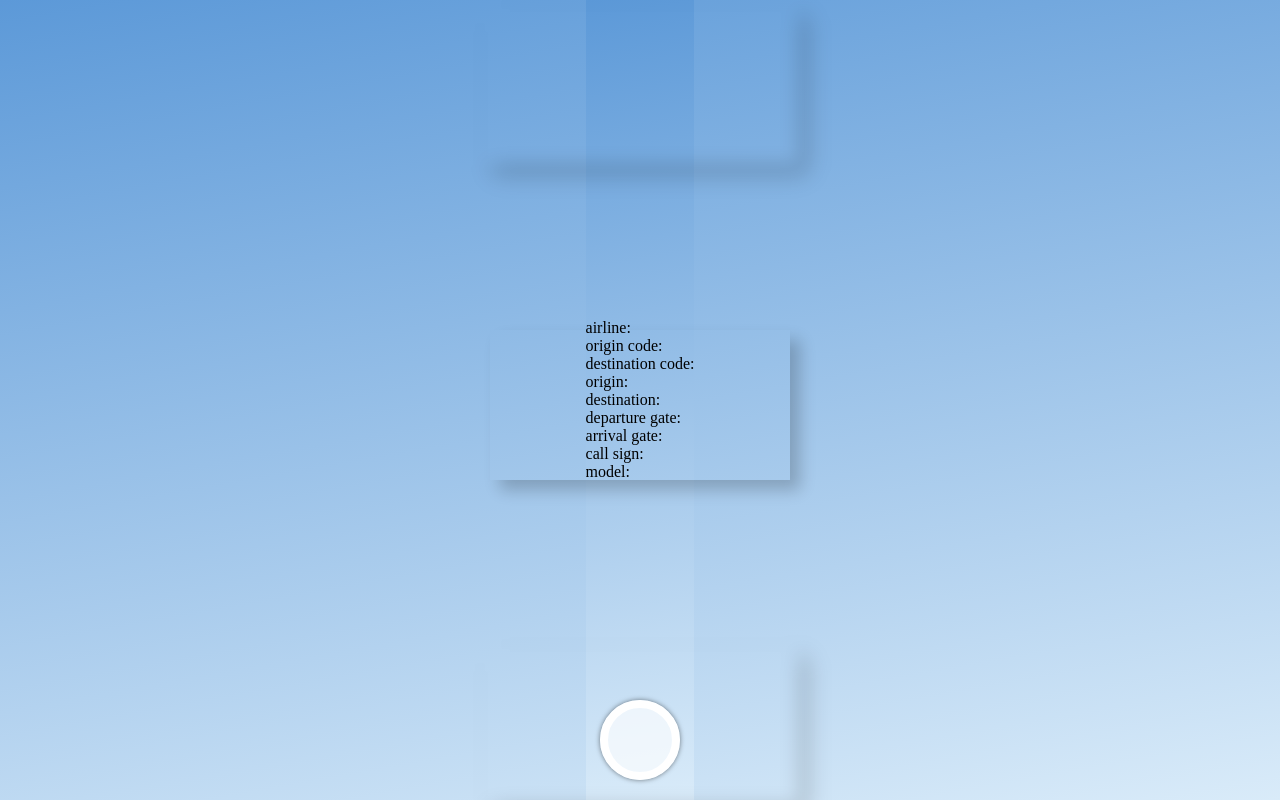
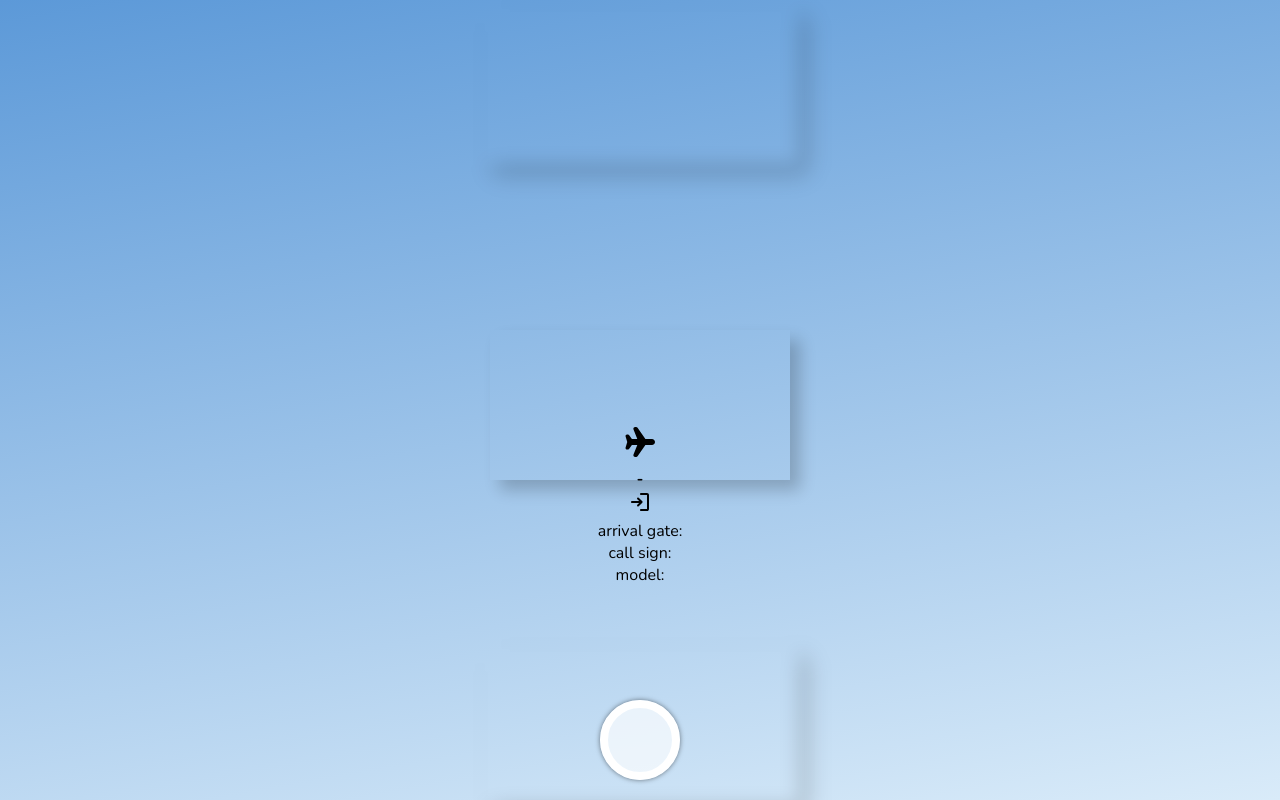
Before and after one commit to PolyPenguinDev/DataVisualization, a Flask app: page / in a window 1280 px wide. Run offline with Flask 3, Linux system fonts and the light colour scheme; some web fonts are replaced.

Commit message:
better info display

```diff
--- a/templates/index.html
+++ b/templates/index.html
@@ -4,16 +4,25 @@
     <meta charset="UTF-8">
     <meta name="viewport" content="width=device-width, initial-scale=1.0">
     <title>Camera Passthrough</title>
+    <link rel="preconnect" href="https://fonts.googleapis.com">
+    <link rel="preconnect" href="https://fonts.gstatic.com" crossorigin>
+    <link href="https://fonts.googleapis.com/css2?family=Geo:ital@0;1&family=Nunito:ital,wght@0,200..1000;1,200..1000&display=swap" rel="stylesheet">
     <style>
-        body, html {
+        html, body {
+            font-family: Nunito;
             display: flex;
             flex-direction: column;
             justify-content: center;
             align-items: center;
             height: 100%;
+            width: 100%;
             margin: 0;
             background-image: linear-gradient(170deg, #5C99D8, #D9EBF9);
             overflow: hidden;
+        }
+        body{
+            background-image: linear-gradient(170deg, #5C99D8, #D9EBF9);
+            background-repeat: no-repeat;
         }
         video, img {
             pointer-events: none;
@@ -74,6 +83,33 @@
 			opacity: 0;
 			transition: opacity 0.5s;
 		}
+        #airlineLabel {
+            font-weight: 800;
+            margin-top: 200px;
+            font-family: Nunito;
+            display: flex;
+            background-image: none;
+        }
+        .code {
+            font-size: 40px;
+            margin: 15px;
+            font-family: Nunito;
+            font-weight: 800;
+        }
+        #plane {
+            scale: 1.5;
+            rotate: 90deg;
+        }
+        #originInfo {
+            font-weight: 700;
+            font-family: Nunito;
+            display: flex;
+            background-image: none;
+        }
+        #originLabel, #destinationLabel {
+            margin-left: 10px;
+            margin-right: 10px;
+        }
     </style>
 </head>
 <body>
@@ -82,18 +118,16 @@
     <video id="blurb" autoplay playsinline disablePictureInPicture></video>
     <video id="camera" autoplay playsinline disablePictureInPicture></video>
     <button onclick="captureFrame()" id="button"></button>
-
-	<div id="planeInfo">
-		<div id="airlineInfo">airline: <span id="airlineLabel"></span></div>
-		<div id="originCodeInfo">origin code: <span id="originCodeLabel"></span></div>
-		<div id="destinationCodeInfo">destination code: <span id="destinationCodeLabel"></span></div>
-		<div id="originInfo">origin: <span id="originLabel"></span></div>
-		<div id="destinationInfo">destination: <span id="destinationLabel"></span></div>
-		<div id="dGateInfo">departure gate: <span id="dGateLabel"></span></div>
-		<div id="aGateInfo">arrival gate: <span id="aGateLabel"></span></div>
-		<div id="callSignInfo">call sign: <span id="callSignLabel"></span></div>
-		<div id="modelInfo">model: <span id="modelLabel"></span></div>
-	</div>
+    <span id="airlineLabel"></span>
+    <div id="originCodeInfo">
+        <span id="originCodeLabel" class="code"></span>
+        <svg id="plane" xmlns="http://www.w3.org/2000/svg" height="24px" viewBox="0 -960 960 960" width="24px" fill="#000000"><path d="M400-408 147-307q-24 10-45.5-4.5T80-352v-22q0-12 5.5-23t15.5-18l299-209v-176q0-33 23.5-56.5T480-880q33 0 56.5 23.5T560-800v176l299 209q10 7 15.5 18t5.5 23v22q0 26-21.5 40.5T813-307L560-408v144l103 72q8 6 12.5 14.5T680-159v24q0 20-16.5 32.5T627-96l-147-44-147 44q-20 6-36.5-6.5T280-135v-24q0-10 4.5-18.5T297-192l103-72v-144Z"/></svg>
+        <span id="destinationCodeLabel" class="code"></span></div>
+    <div id="originInfo"><span id="originLabel"></span>-<span id="destinationLabel"></span></div>
+    <div id="dGateInfo"><svg xmlns="http://www.w3.org/2000/svg" height="24px" viewBox="0 -960 960 960" width="24px" fill="#000000"><path d="M520-120q-17 0-28.5-11.5T480-160q0-17 11.5-28.5T520-200h240v-560H520q-17 0-28.5-11.5T480-800q0-17 11.5-28.5T520-840h240q33 0 56.5 23.5T840-760v560q0 33-23.5 56.5T760-120H520Zm-73-320H160q-17 0-28.5-11.5T120-480q0-17 11.5-28.5T160-520h287l-75-75q-11-11-11-27t11-28q11-12 28-12.5t29 11.5l143 143q12 12 12 28t-12 28L429-309q-12 12-28.5 11.5T372-310q-11-12-10.5-28.5T373-366l74-74Z"/></svg> <span id="dGateLabel"></span></div>
+    <div id="aGateInfo">arrival gate: <span id="aGateLabel"></span></div>
+    <div id="callSignInfo">call sign: <span id="callSignLabel"></span></div>
+    <div id="modelInfo">model: <span id="modelLabel"></span></div>
 
     <script>
         var latitude=null
```
